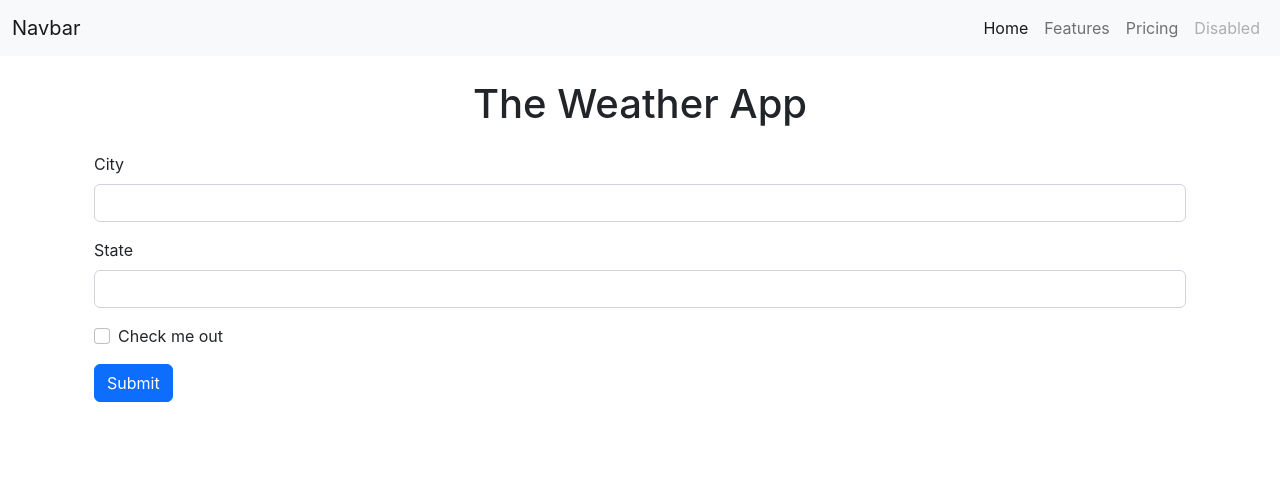
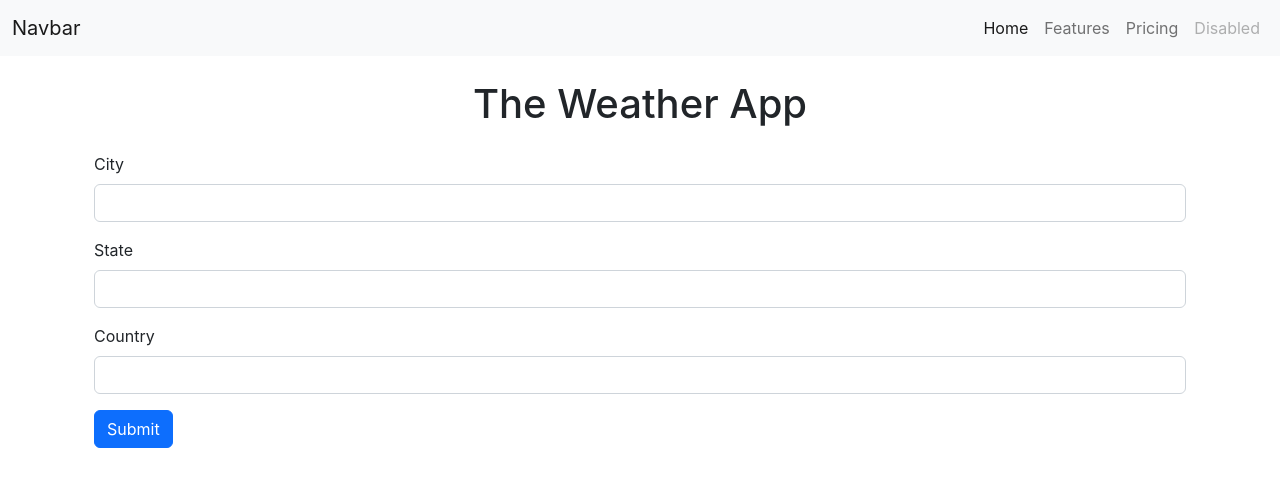
Before and after one commit to anubhavchawla2071/weatherApp, a React (Create React App) app: page / in a window 1280 px wide. Shown: the top 486 px of the page. Built offline with nearby package versions, Linux system fonts and the light colour scheme.

Commit message:
fetched coordinates of location

```diff
--- a/src/components/Home.js
+++ b/src/components/Home.js
@@ -1,14 +1,30 @@
 import React from "react";
 
 export default function Home() {
+  const handleSubmit=async (e)=>{
+    e.preventDefault();
+    // console.log(5);
+      var lat
+      var lon
+      await fetch("http://api.openweathermap.org/geo/1.0/direct?q=Patiala&limit=5&appid=a9ce545675b3585a826f7305ac5ad22c")
+      .then((result)=>{
+        return result.json()
+      })
+      .then((data)=>{
+        lat=data[0].lat
+        lon=data[0].lon
+      })
+      console.log(lat)
+      console.log(lon)
+  }
   return (
     <div className="container">
       <div className="text-center my-4">
         <h1>The Weather App</h1>
       </div>
-      <form className="container">
+      <form onSubmit={handleSubmit} className="container">
         <div className="mb-3">
-          <label for="city" className="form-label">
+          <label htmlFor="city" className="form-label">
             City
           </label>
           <input
@@ -18,7 +34,7 @@ export default function Home() {
           />
         </div>
         <div className="mb-3">
-          <label for="State" className="form-label">
+          <label htmlFor="State" className="form-label">
             State
           </label>
           <input
@@ -27,15 +43,16 @@ export default function Home() {
             id="State"
           />
         </div>
-        <div className="mb-3 form-check">
+        <div className="mb-3">
+        <label className="form-label" htmlFor="Country">
+            Country
+        </label>
           <input
-            type="checkbox"
-            className="form-check-input"
-            id="exampleCheck1"
+            type="text"
+            className="form-control"
+            id="Country"
           />
-          <label className="form-check-label" for="exampleCheck1">
-            Check me out
-          </label>
+
         </div>
         <button type="submit" className="btn btn-primary">
           Submit
```
